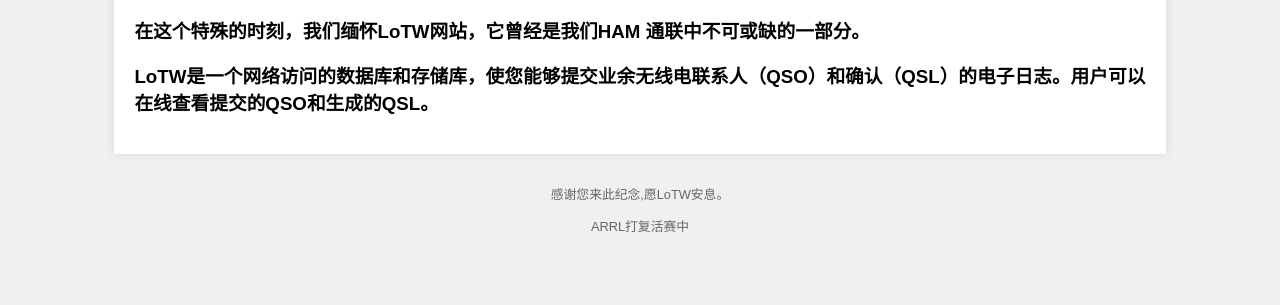
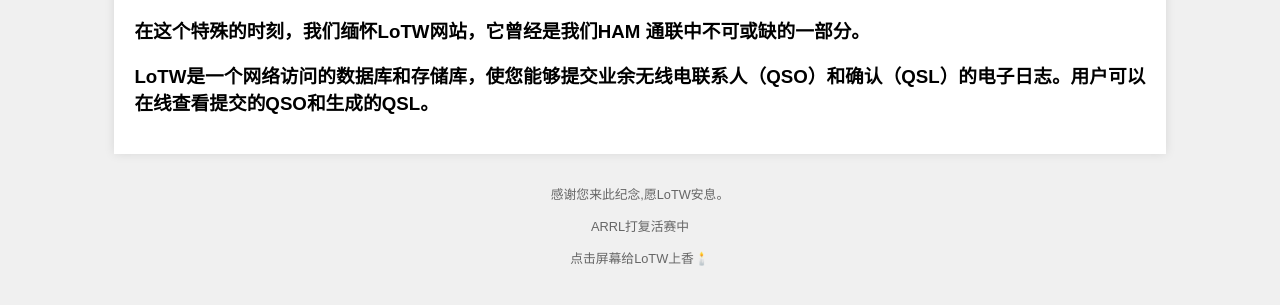
Before and after one commit to BA7MLV/QSL.ICU, a plain HTML site: page index.html in a window 1280 px wide. Shown: the part 487-792 px from the top of the page. Drawn offline with Linux system fonts and the light colour scheme.

Commit message:
Update index.html

```diff
--- a/index.html
+++ b/index.html
@@ -77,6 +77,7 @@
         <div class="footer">
             <p>感谢您来此纪念,愿LoTW安息。</p>
             <p>ARRL打复活赛中</p>
+            <p>点击屏幕给LoTW上香🕯️</p>
         </div>
     </div>
     <div class="incense">🕯️</div>
```
